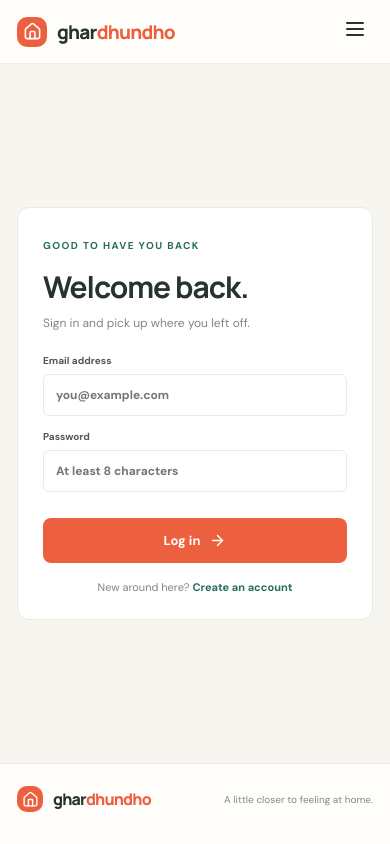
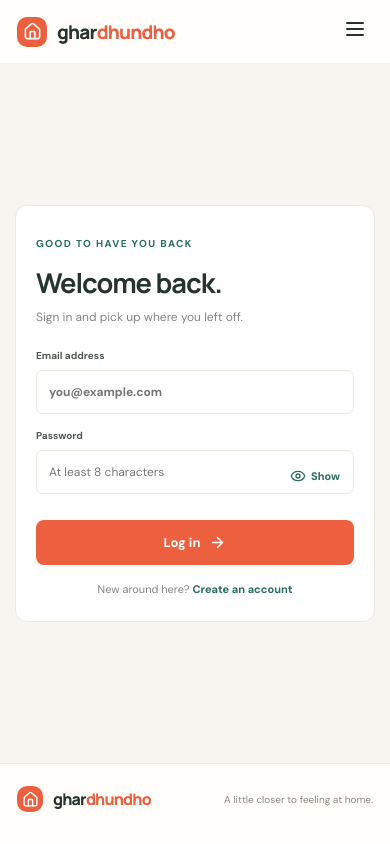
Before and after one commit to anash56/GharDhundho, a React (Vite) app in the folder client/: page /login in a window 390 px wide. Built offline with nearby package versions, Linux system fonts and the light colour scheme; no server answers.

Commit message:
feat: improve authentication form UX

```diff
--- a/client/src/pages/AuthPage.jsx
+++ b/client/src/pages/AuthPage.jsx
@@ -1,6 +1,6 @@
 import { useState } from "react";
 import { Link, useLocation, useNavigate } from "react-router-dom";
-import { ArrowRight } from "lucide-react";
+import { ArrowRight, Eye, EyeOff } from "lucide-react";
 import { useAuth } from "@/context/AuthContext.jsx";
 import { authService } from "@/services/authService.js";
 
@@ -22,12 +22,15 @@ function AuthPage({ register = false }) {
   const navigate = useNavigate();
   const location = useLocation();
   const [submitting, setSubmitting] = useState(false);
+  const [showPassword, setShowPassword] = useState(false);
+  const [errorMessage, setErrorMessage] = useState("");
 
   async function submit(event) {
     event.preventDefault();
     if (submitting) return;
 
     const body = Object.fromEntries(new FormData(event.currentTarget));
+    setErrorMessage("");
     setSubmitting(true);
 
     try {
@@ -52,7 +55,7 @@ function AuthPage({ register = false }) {
         state: Object.keys(destinationState).length > 0 ? destinationState : undefined,
       });
     } catch (error) {
-      notify(error.response?.data?.message || "Something went wrong. Please try again.");
+      setErrorMessage(error.response?.data?.message || "Something went wrong. Please try again.");
     } finally {
       setSubmitting(false);
     }
@@ -93,17 +96,35 @@ function AuthPage({ register = false }) {
           Email address
           <input name="email" type="email" autoComplete="email" required placeholder="you@example.com" />
         </label>
-        <label>
-          Password
+        <div className="auth-password-group">
+          <label htmlFor="auth-password">Password</label>
+          <div className="auth-password-field">
             <input
+              id="auth-password"
               name="password"
-            type="password"
+              type={showPassword ? "text" : "password"}
               autoComplete={register ? "new-password" : "current-password"}
               minLength={8}
               required
               placeholder="At least 8 characters"
             />
-        </label>
+            <button
+              className="auth-password-toggle"
+              type="button"
+              aria-label={showPassword ? "Hide password" : "Show password"}
+              aria-pressed={showPassword}
+              onClick={() => setShowPassword((visible) => !visible)}
+            >
+              {showPassword ? <EyeOff size={16} aria-hidden="true" /> : <Eye size={16} aria-hidden="true" />}
+              <span>{showPassword ? "Hide" : "Show"}</span>
+            </button>
+          </div>
+        </div>
+        {errorMessage && (
+          <p className="auth-error" role="alert">
+            {errorMessage}
+          </p>
+        )}
         <button className="button auth-submit" type="submit" disabled={submitting}>
           {submitting
             ? register ? "Creating account…" : "Signing in…"
--- a/client/src/style.css
+++ b/client/src/style.css
@@ -2409,3 +2409,78 @@ em {
     width: 100%;
   }
 }
+/* UX Phase 6: clearer sign-in and account creation. */
+.auth-card > label {
+  line-height: 1.5;
+}
+.auth-password-group {
+  display: block;
+  margin: 14px 0;
+  color: #4e5951;
+}
+.auth-password-group > label {
+  display: block;
+  margin: 0;
+  font-size: 10px;
+  font-weight: 700;
+  line-height: 1.5;
+}
+.auth-password-field {
+  position: relative;
+  min-width: 0;
+}
+.auth-card .auth-password-field input {
+  min-height: 44px;
+  padding-right: 78px;
+}
+.auth-password-toggle {
+  position: absolute;
+  top: 11px;
+  right: 7px;
+  display: inline-flex;
+  align-items: center;
+  justify-content: center;
+  gap: 5px;
+  min-height: 30px;
+  padding: 5px 7px;
+  border: 0;
+  border-radius: 5px;
+  background: transparent;
+  color: var(--teal);
+  font-size: 11px;
+  font-weight: 700;
+}
+.auth-password-toggle:hover {
+  background: #f2f7f4;
+}
+.auth-password-toggle:focus-visible {
+  outline: 2px solid var(--teal);
+  outline-offset: 2px;
+}
+.auth-error {
+  margin: 0 0 14px !important;
+  padding: 11px 12px;
+  border: 1px solid #edc6ba;
+  border-radius: 7px;
+  background: #fff6f2;
+  color: #963b28 !important;
+  font-size: 12px !important;
+  line-height: 1.55;
+  overflow-wrap: anywhere;
+}
+.auth-submit:disabled {
+  opacity: .65;
+  cursor: wait;
+  transform: none;
+}
+@media (max-width: 480px) {
+  .auth-wrap {
+    padding: 32px 15px;
+  }
+  .auth-card {
+    padding: 25px 20px;
+  }
+  .auth-card h1 {
+    font-size: clamp(26px, 7vw, 30px);
+  }
+}
```
Lines whose indentation alone changed are shown as unchanged.
